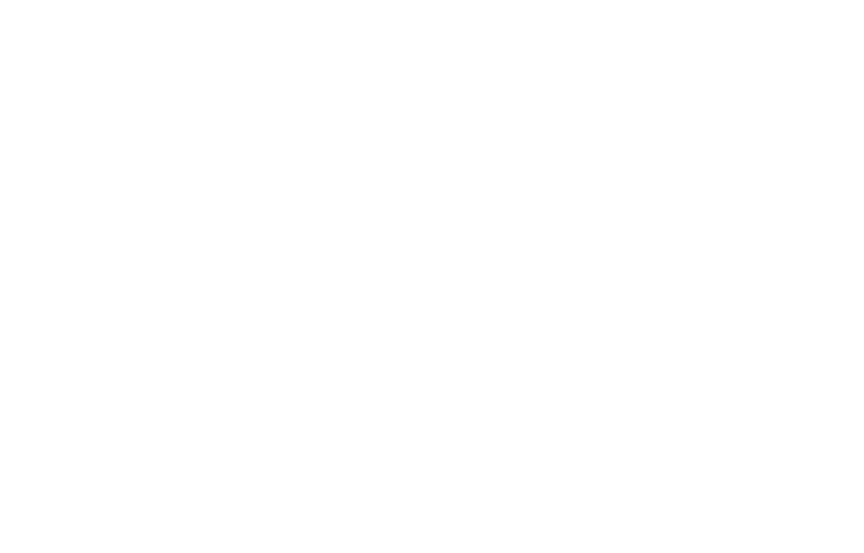
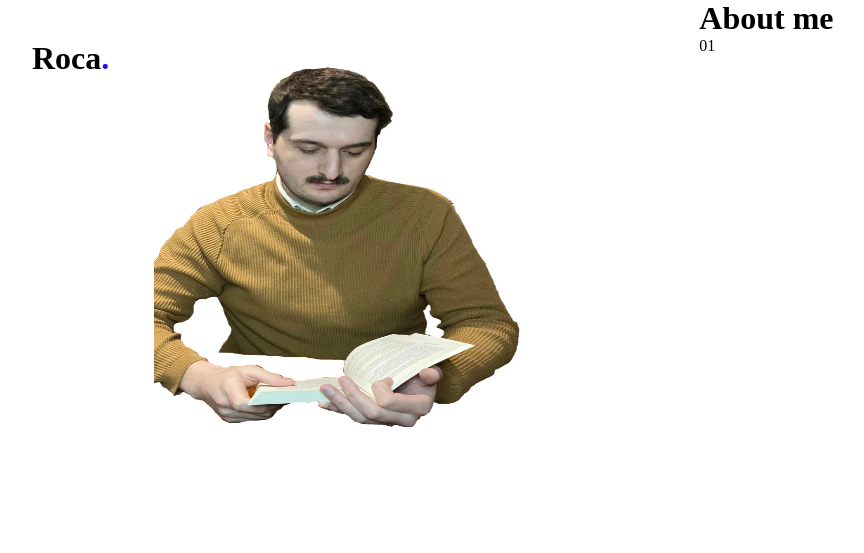
Before and after one commit to khido6/last-lesson-20, a plain HTML site: page index.html in a window 1280 px wide. Shown: the whole page, without its empty margins (8-872 px from the left). Drawn offline with Linux system fonts and the light colour scheme.

Commit message:
photos added

```diff
--- /dev/null
+++ b/app.js
@@ -0,0 +1,16 @@
+var indexValue = 0;
+function Slideshow(){
+    setTimeout(Slideshow, 2500);
+    var x;
+     const img = document.querySelectorAll
+    ("img");
+    for(x = 0; x < img.length; x++){
+        img[x].style.display = "none";
+    }
+indexValue++;
+if(indexValue > img.length){indexValue =
+1}
+img[indexValue -1].style.display =
+"block";
+}
+Slideshow();
--- a/index.html
+++ b/index.html
@@ -11,5 +11,26 @@
         <meta name="description" content="web & mobile" />
         <meta name="author" content="Irakli Khidesheli" />
         <title>lesson-20</title>
+        <link rel="stylesheet" href="style.css">
     </head>
+    <body>
+        <div class="roca-cake">
+            <h1 class="roca">
+            Roca<span class="cake">.</span>
+            </h1>
+        </div>
+
+        <div class="container">
+            <div class="images">
+                <img src="img/xid1.jpg">
+                <img src="img/xid2.jpg">
+                <img src="img/xid4.jpg">
+            </div>
+        </div>
+        <div>
+            <h1>About me</h1>
+            <span class="spans">01</span>
+        </div>
+        <script src="app.js"></script>
+    </body>
 </html>
--- /dev/null
+++ b/style.css
@@ -0,0 +1,41 @@
+* {
+    margin: 0;
+    padding: 0;
+    box-sizing: border-box;
+}
+
+body {
+    background-color: #ffffff;
+    height: 100vh;
+    display: flex;
+    align-items: left;
+    justify-content: left;
+}
+
+.roca-cake{
+    margin: 40px;
+}
+.cake{
+    color: #320ae6;
+}
+.container{
+    width: 550px;
+    height: 550px;
+    overflow: hidden;
+    border: 5px solid #ffffff;
+}
+
+.container .images{
+    width: 100%;
+    height: 100%;
+}
+
+.images img{
+    width: 100%;
+    height: 100%;
+    margin-left: -140px;
+}
+
+.spans{
+    width: 45px;
+}
```
Also changed, not shown: img/irakli111.jpg (added), img/irakli122.jpg (added), img/irakli123.jpg (added), img/xid1.jpg (added), img/xid2.jpg (added), img/xid4.jpg (added), irakli111.jpg (deleted), irakli122.jpg (deleted), irakli123.jpg (deleted).
